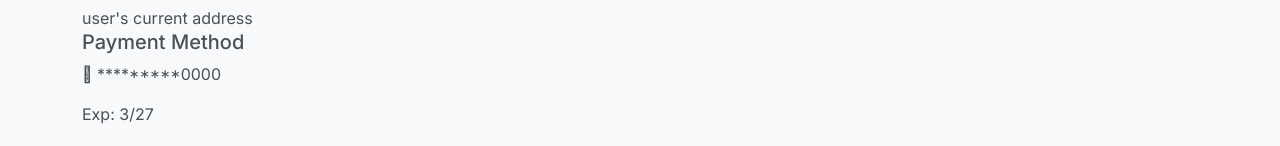
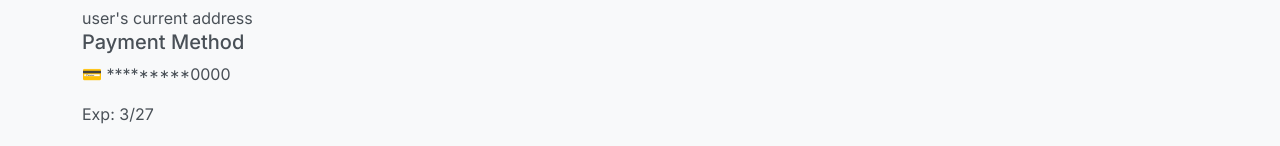
Before and after one commit to DennisPing/digital-art-marketplace-frontend, a React (Create React App) app: page /checkout in a window 1280 px wide. Shown: the part 157-303 px from the top of the page. Built offline with nearby package versions, Linux system fonts and the light colour scheme.

Commit message:
card icon added

```diff
--- a/src/checkout/index.js
+++ b/src/checkout/index.js
@@ -13,7 +13,9 @@ const CheckoutComponent = () => {
             <h5>Payment Method</h5>
             <div>
 
-                <p> &#xF2DC; *********0000</p>
+
+
+                <p> &#128179; *********0000</p>
                 <p>Exp: 3/27</p>
                 <p>user name on card</p>
             </div>
```
